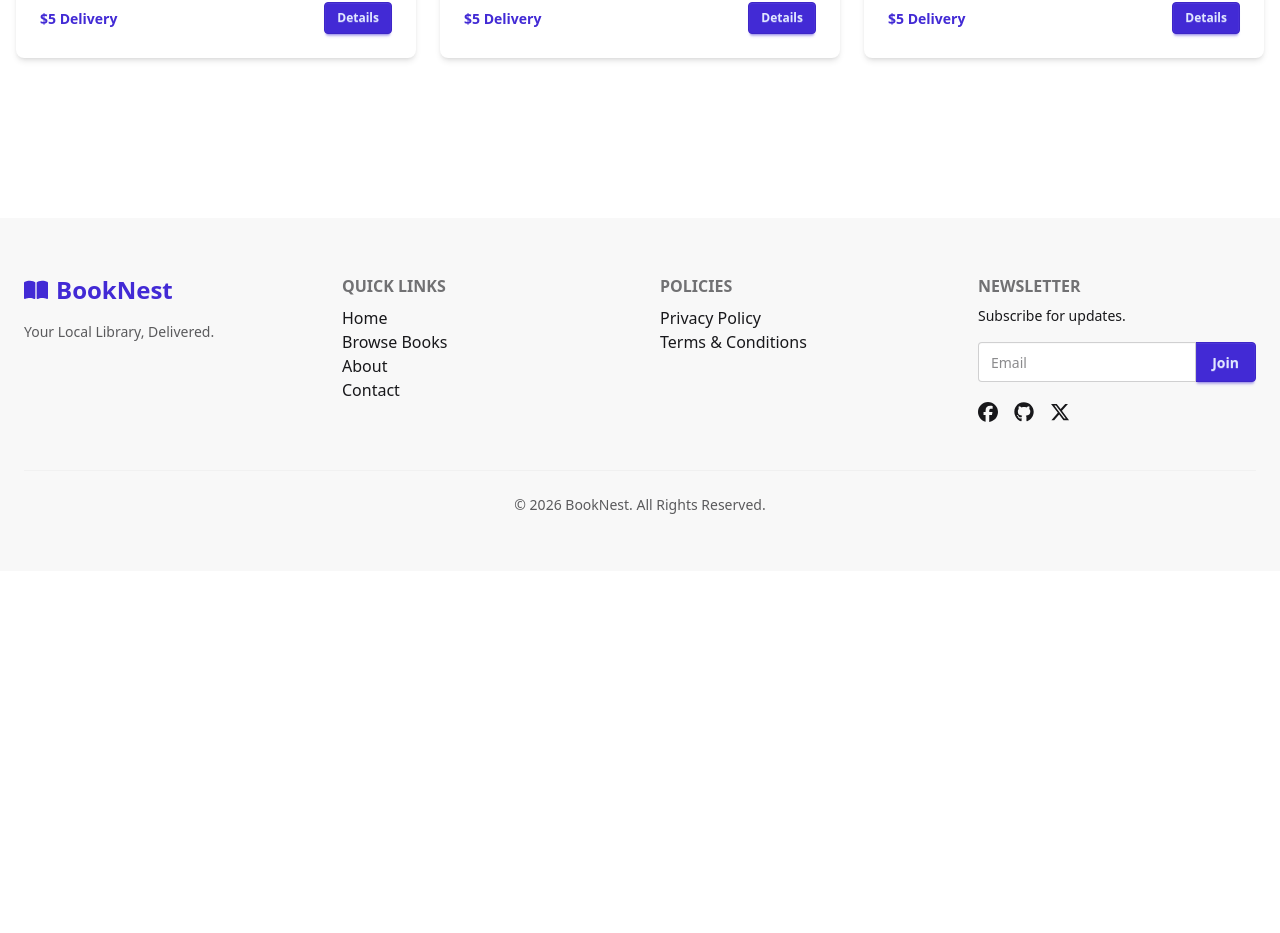
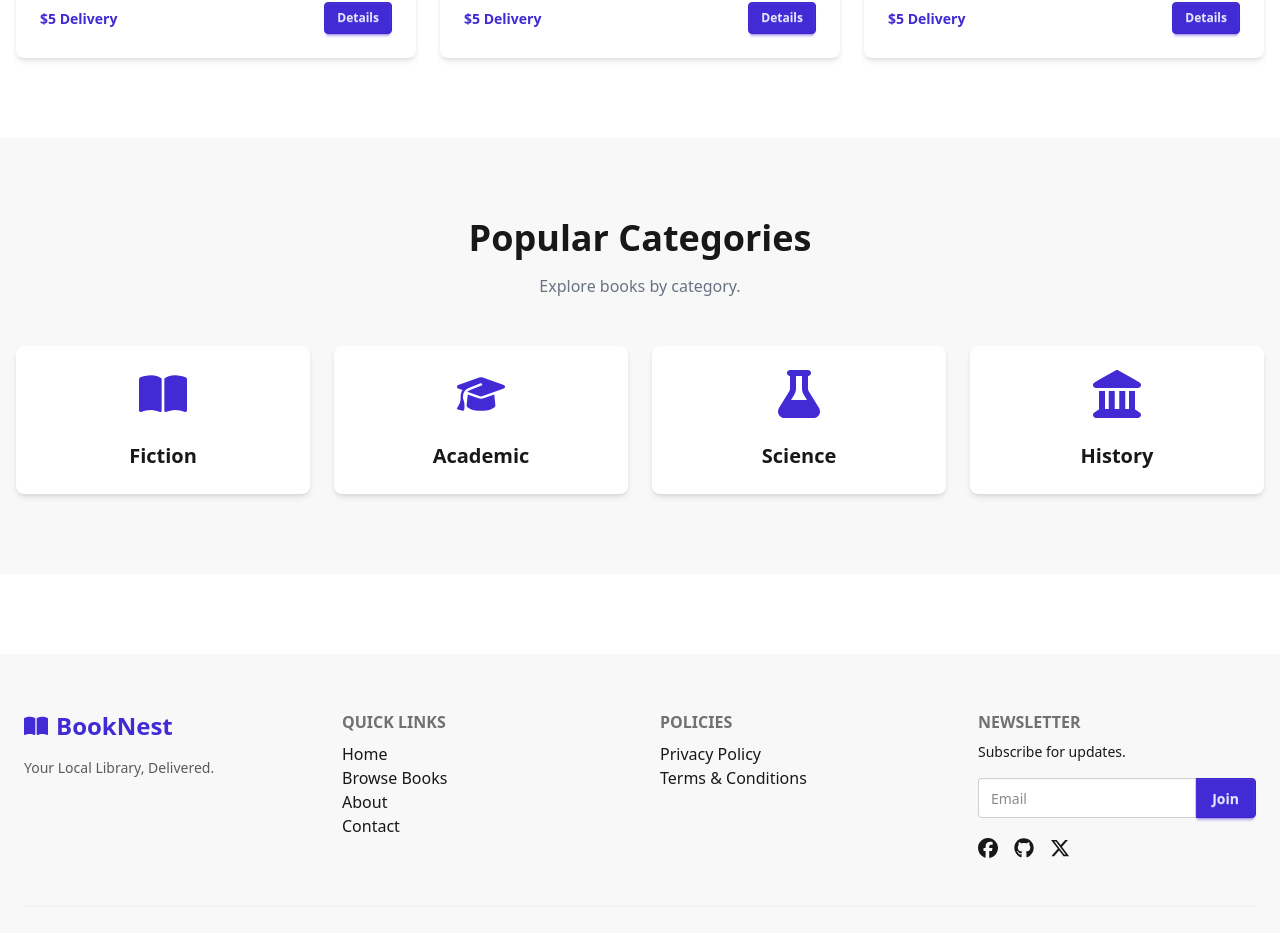
Before and after one commit to Atik03/B13-A10-Client, a Next.js app: page / in a window 1280 px wide. Shown: the part 1686-2619 px from the top of the page. Before the commit the page ends 2257 px from the top, so only its background shows below. Built offline with nearby package versions, Linux system fonts and the light colour scheme.

Commit message:
add popular categories

```diff
--- a/src/app/page.js
+++ b/src/app/page.js
@@ -9,6 +9,7 @@ export default function HomePage() {
     <>
       <Hero />
       <FeaturedBooks />
+      <PopularCategories />
     </>
   );
 }
```
